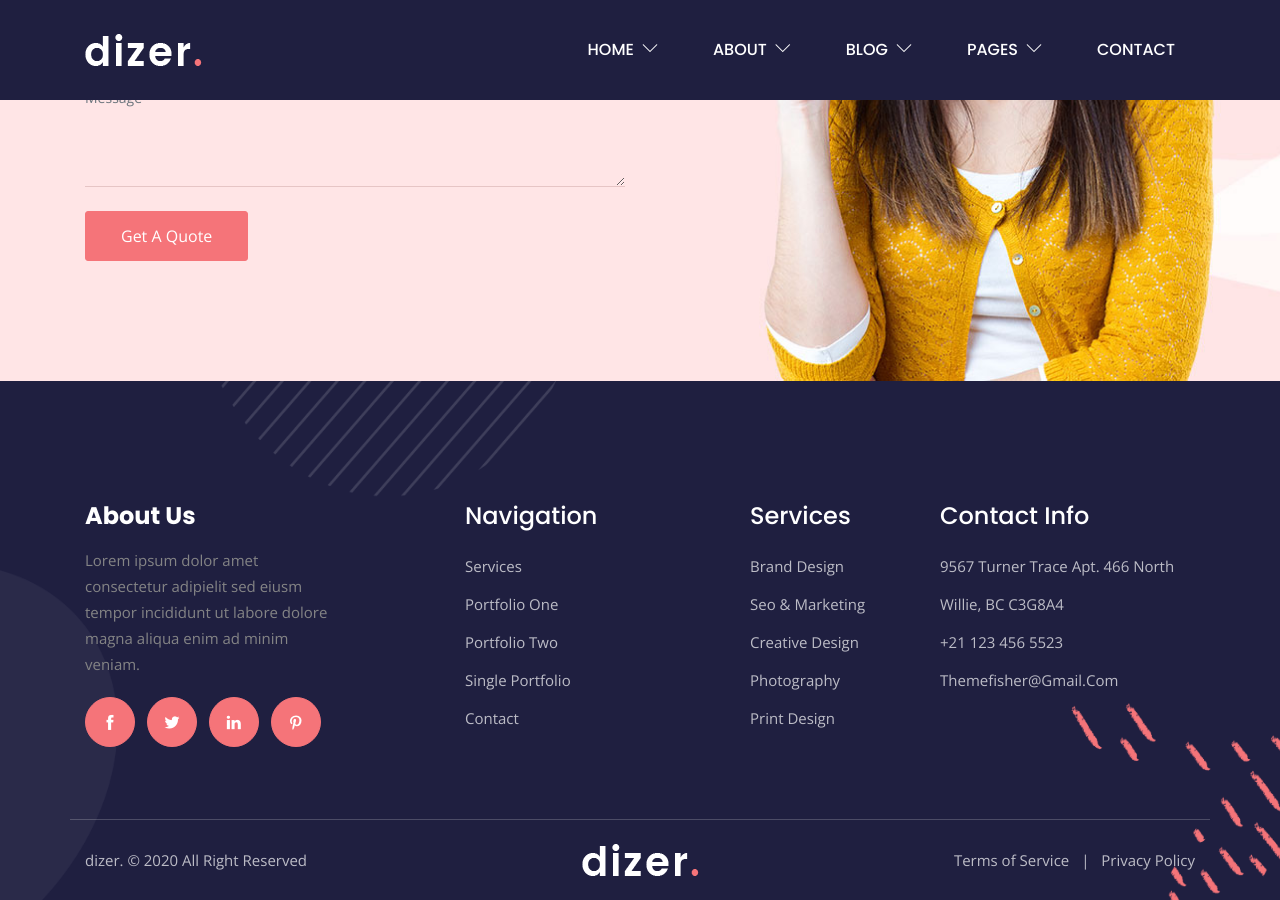
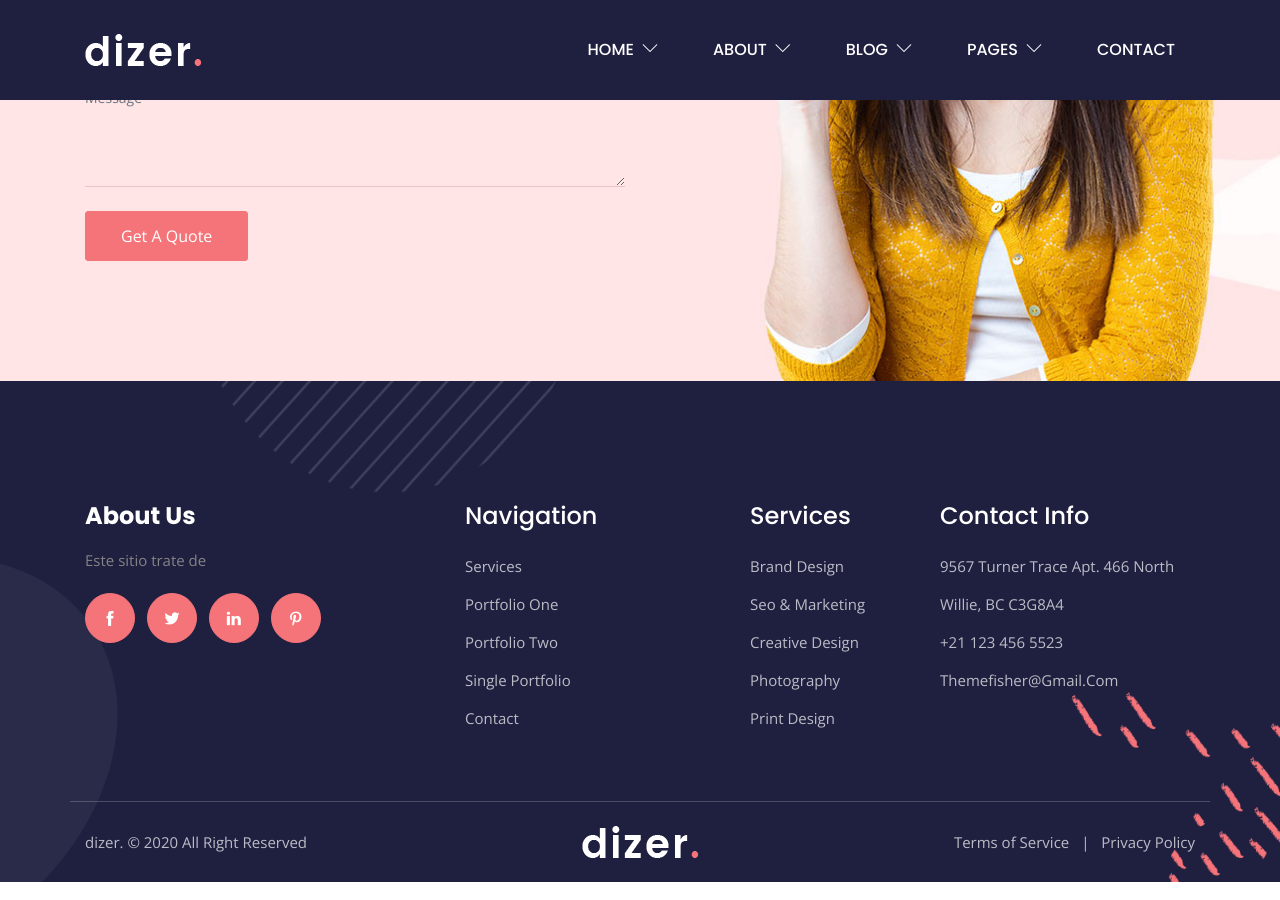
Before and after one commit to estaennosotraspiloto/estaennosotraspiloto, a Jekyll site: the page built from index.html, in a window 1280 px wide and 900 px high, scrolled down 4626 px. Built offline with Jekyll 4.4.1, drawn with Linux system fonts in a browser that asks for light colours.

Commit message:
Update from Forestry.io estaennosotraspiloto updated _config.yml

```diff
--- a/_config.yml
+++ b/_config.yml
@@ -1,142 +1,79 @@
-baseurl: "/" # the subpath of your site, e.g. /blog
-url: "" # the base hostname & protocol for your site, e.g. http://example.com or  https://Dizerjk.netlify.com
-title: "Dizer -  Multipurpose Business & Corporate Jekyll Template"
-email: "themefisher@gmail.com"
+---
+baseurl: "/"
+url: ''
+title: Dizer -  Multipurpose Business & Corporate Jekyll Template
+email: themefisher@gmail.com
 phone: "+21 123 456 5523"
-address: "9567 Turner Trace Apt. 466 North Willie, BC C3G8A4"
+address: 9567 Turner Trace Apt. 466 North Willie, BC C3G8A4
 author: themefisher
-description: >- # this means to ignore newlines
- Dizer - Multipurpose Business & Corporate Jekyll Template Jekyll Theme For Mobile Apps Download Landing Page And Blogging.
+description: Dizer - Multipurpose Business & Corporate Jekyll Template Jekyll Theme
+  For Mobile Apps Download Landing Page And Blogging.
 logo: "/assets/images/logo.png"
 logo_icon: "/assets/images/logo-b.png"
-# contact form action
-contact_form_action: "#" # works with https://fomrspree.io
-mailchimp_list: "https://themeix.us16.list-manage.com/subscribe/post?u=307862c135e4548eecf86f389&amp;id=342411fb35"
-footer_content: "Lorem ipsum dolor amet consectetur adipielit sed eiusm tempor incididunt ut labore dolore magna aliqua enim ad minim veniam."
-copyright : "dizer. &copy; 2020 All Right Reserved"
-# page header default image
+contact_form_action: "#"
+mailchimp_list: https://themeix.us16.list-manage.com/subscribe/post?u=307862c135e4548eecf86f389&amp;id=342411fb35
+footer_content: 'Este sitio trate de '
+copyright: dizer. &copy; 2020 All Right Reserved
 cover_image: "/assets/images/bg/about-bg.jpg"
-google_map_api: "https://maps.googleapis.com/maps/api/js?key=AIzaSyDnh74UN6BKgq9U5fMNGhdZOSpmM_QnZqs"
-
-############### Call to Action ###############
+google_map_api: https://maps.googleapis.com/maps/api/js?key=AIzaSyDnh74UN6BKgq9U5fMNGhdZOSpmM_QnZqs
 cta:
-  enable : true
-  title : "dizer give the smart solution for your business"
-  bg_image : "/assets/images/bg/cta-bg-2.png"
+  enable: true
+  title: dizer give the smart solution for your business
+  bg_image: "/assets/images/bg/cta-bg-2.png"
   button:
-    label : "get a quote"
-    link : "contact"
-
-################## Social site ###############
+    label: get a quote
+    link: contact
 social:
 - name: facebook
-  icon: "ti-facebook"
+  icon: ti-facebook
   link: "#"
-
 - name: twitter
-  icon: "ti-twitter-alt"
+  icon: ti-twitter-alt
   link: "#"
-
 - name: linkedin
-  icon: "ti-linkedin"
+  icon: ti-linkedin
   link: "#"
-
 - name: pinterest
-  icon: "ti-pinterest"
+  icon: ti-pinterest
   link: "#"
-
-
-
-# Build settings
 permalink: "/:title"
 markdown: kramdown
 plugins:
-  - jekyll-feed
-  - jekyll-paginate-v2
-  - jekyll-archives
-
-
-
-# Scss Directory
+- jekyll-feed
+- jekyll-paginate-v2
+- jekyll-archives
 sass:
   sass_dir: assets/scss
   style: compressed
-
-
-
-#collections
 collections:
   portfolios:
     output: true
-
-########################################################
-# Site configuration for the Jekyll 3 Pagination Gem
-# The values here represent the defaults if nothing is set
 pagination:
-
-  # Site-wide kill switch, disabled here it doesn't run at all
   enabled: true
-
-  # Set to 'true' to enable pagination debugging. This can be enabled in the site config or only for individual pagination page
   debug: false
-
-  # The default document collection to paginate if nothing is specified ('posts' is default)
-  collection: 'posts'
-
-  # How many objects per paginated page, used to be `paginate` (default: 0, means all)
-  per_page: 6
-
-  # The permalink structure for the paginated pages (this can be any level deep)
-  #permalink: '/page/:num/' # Pages are index.html inside this folder (default)
-  permalink: '/blog/:num/' # Pages are simple html file
-  #permalink: '/page/:num' # Pages are html files, linked jekyll extensionless permalink style.
-
-  # Optional the title format for the paginated pages (supports :title for original page title, :num for pagination page number, :max for total number of pages)
-  title: ':title - page :num'
-
-  # Limit how many pagenated pages to create (default: 0, means all)
-  limit: 0
-
-  # Optional, defines the field that the posts should be sorted on (omit to default to 'date')
-  sort_field: 'date'
-
-  # Optional, sorts the posts in reverse order (omit to default decending or sort_reverse: true)
+  collection: posts
+  per_page: "6"
+  permalink: "/blog/:num/"
+  title: ":title - page :num"
+  limit: "0"
+  sort_field: date
   sort_reverse: true
-
-  # Optional, the default category to use, omit or just leave this as 'posts' to get a backwards-compatible behavior (all posts)
-  category: 'posts'
-
-  # Optional, the default tag to use, omit to disable
+  category: posts
   tag: ''
-
-  # Optional, the default locale to use, omit to disable (depends on a field 'locale' to be specified in the posts,
-  # in reality this can be any value, suggested are the Microsoft locale-codes (e.g. en_US, en_GB) or simply the ISO-639 language code )
   locale: ''
-
- # Optional,omit or set both before and after to zero to disable.
- # Controls how the pagination trail for the paginated pages look like.
   trail:
-    before: 2
-    after: 2
-
-  # Optional, the default file extension for generated pages (e.g html, json, xml).
-  # Internally this is set to html by default
-  extension: 'html'
-
-  # Optional, the default name of the index file for generated pages (e.g. 'index.html')
-  # Without file extension
-  indexpage: 'index'
-
+    before: "2"
+    after: "2"
+  extension: html
+  indexpage: index
 tag_page_layout: tag_page
 tag_page_dir: tag
 tag_permalink_style: pretty
-
 jekyll-archives:
   enabled: all
   layout: category
   permalinks:
-    category: '/category/:name/'
-
+    category: "/category/:name/"
 feed:
   collections:
     posts:
```
Also changed, not shown: .forestry/settings.yml.
